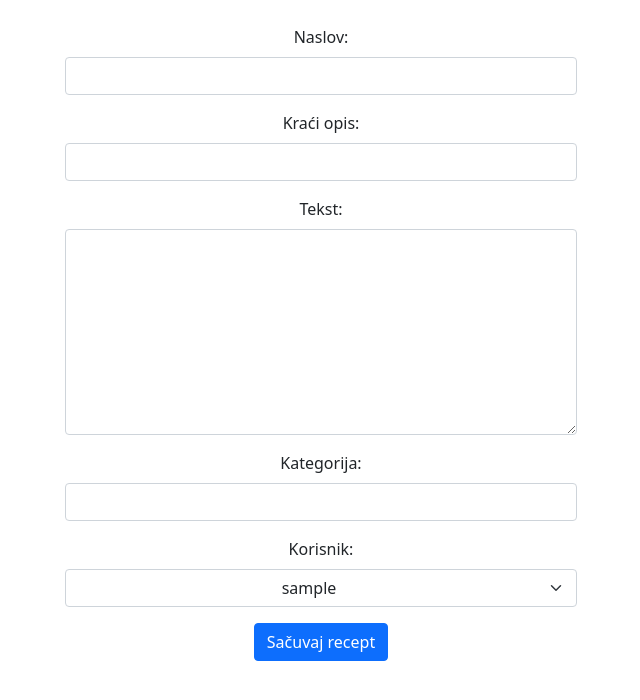
After one commit to JanaMitrovic/ITEH-Domaci1, a PHP site: page /noviRecept.php in a window 1280 px wide. The commit adds this page. Shown: the top 700 px of the page, without its empty margins (455-1095 px from the left). Run offline with PHP 8.4, Linux system fonts and the light colour scheme; tables that the repository leaves empty or names only in its code hold one stand-in row (values such as "Sample post").

Commit message:
Dodavanje novog recepta

```diff
--- a/Recept.php
+++ b/Recept.php
@@ -18,4 +18,12 @@ class Recept
 
         return $conn->query($upit);
     }
+
+    public function sacuvajNoviRecept($naslov, $kraci_opis, $tekst, $kategorija, $korisnik_id)
+    {
+        $conn = new mysqli("localhost", "root", "", "recepti");
+        $upit = "insert into recept values (NULL, '$naslov', '$kraci_opis', '$tekst', '$kategorija', '$korisnik_id')";
+
+        return $conn->query($upit);
+    }
 }
--- a/index.css
+++ b/index.css
@@ -28,3 +28,11 @@
     margin-left: 520px;
     width: 40%;
 }
+
+#novi-kolacic {
+    width: 200px;
+    height: 50px;
+    margin-top: 10px;
+    margin-bottom: 5px;
+    margin-left: 45%;
+}
--- /dev/null
+++ b/noviRecept.php
@@ -0,0 +1,73 @@
+<!DOCTYPE html>
+<html lang="en">
+
+<head>
+    <meta charset="UTF-8">
+    <meta http-equiv="X-UA-Compatible" content="IE=edge">
+    <meta name="viewport" content="width=device-width, initial-scale=1.0">
+    <link href="https://cdn.jsdelivr.net/npm/bootstrap@5.0.2/dist/css/bootstrap.min.css" rel="stylesheet" integrity="sha384-EVSTQN3/azprG1Anm3QDgpJLIm9Nao0Yz1ztcQTwFspd3yD65VohhpuuCOmLASjC" crossorigin="anonymous">
+    <link rel="stylesheet" href="index.css">
+    <title>Document</title>
+</head>
+
+<body>
+    <form method="post" class="text-center" id="forma-izmena">
+
+
+        <div class="mb-3">
+            <label class="form-label">Naslov: </label>
+            <input type="text" class="form-control" name="naslov">
+        </div>
+        <div class="mb-3">
+            <label class="form-label">Kraći opis: </label>
+            <input type="text" class="form-control" name="kraci_opis">
+        </div>
+        <div class="mb-3">
+            <label class="form-label">Tekst: </label>
+            <textarea class="form-control" name="tekst" rows="8"></textarea>
+        </div>
+        <div class="mb-3">
+            <label class="form-label">Kategorija: </label>
+            <input type="text" class="form-control" name="kategorija">
+        </div>
+
+        <div class="form-group mb-3">
+            <label class="form-label">Korisnik: </label>
+            <select class="form-select" name="korisnik">
+                <?php
+                $query = "select id,username from korisnik";
+                $hostname = "localhost";
+                $username = "root";
+                $password = "";
+                $db = "recepti";
+                $connection = new mysqli($hostname, $username, $password, $db);
+                $result = $connection->query($query);
+
+                while ($korisnik = mysqli_fetch_array($result)) :
+                ?>
+                    <option class="text-center" value="<?php echo $korisnik['id']; ?>"><?php echo $korisnik['username']; ?></option>
+                <?php endwhile; ?>
+            </select>
+        </div>
+
+        <button type="submit" name="btn_sacuvaj_recept" class="btn btn-primary">Sačuvaj recept</button>
+    </form>
+
+    <?php
+    require 'Recept.php';
+
+    if (isset($_POST['btn_sacuvaj_recept'])) {
+
+        $recept = new Recept();
+        if ($recept->sacuvajNoviRecept($_POST['naslov'], $_POST['kraci_opis'], $_POST['tekst'], $_POST['kategorija'], $_POST['korisnik'])) {
+            header('Location: index.php');
+        } else {
+            echo 'Greska!';
+        }
+    }
+
+    ?>
+
+</body>
+
+</html>
```
Also changed, not shown: index.php (+2 -9 lines).
